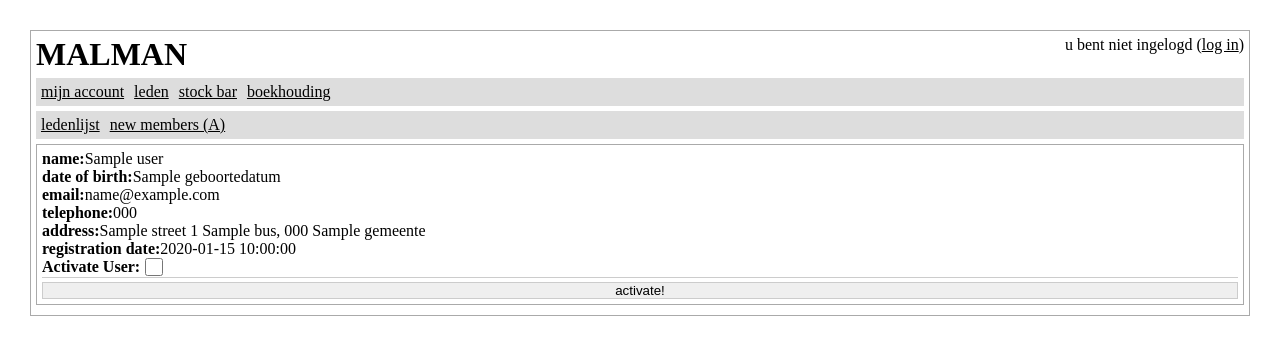
After one commit to voidwarranties/MALMan, a Flask app: template MALMan/templates/new_members.html in a window 1280 px wide. The commit adds this page. Shown: the top 355 px of the page. Run offline with Flask 2, Linux system fonts and the light colour scheme; the template is opened without the code that fills it: most values are stand-ins (such as "Sample title", 1, 10 or a date in 2020); parts of the project's set-up code (start-up, migrations or seed data) failed here and were passed over.

Commit message:
added activation and desactivation of members

```diff
--- a/MALMan/static/style.css
+++ b/MALMan/static/style.css
@@ -152,3 +152,13 @@ input[type="submit"] {
 	width: 20px !important;
 	color: transparent;
 }
+
+/*new members*/
+dt, dd {
+	float: left;
+}
+dt {
+	clear: left;
+	float: left;
+	font-weight: bold;
+}
--- a/MALMan/templates/base.html
+++ b/MALMan/templates/base.html
@@ -34,6 +34,7 @@
 {%- elif category == "leden" -%}
 			<ul id="menu" class="cf">
 				<li><a href="leden">ledenlijst</a></li>
+				<li><a href="new_members">new members (A)</a></li>
 			</ul>
 {%- elif category == "stock" -%}
 			<ul id="menu" class="cf">
--- a/MALMan/templates/leden_edit_account.html
+++ b/MALMan/templates/leden_edit_account.html
@@ -26,8 +26,10 @@
 				{%- if role == perm %} checked {% endif %}
 			{%- endfor -%}
 		\></p>
-
 	{% endfor %}
+	<h2>Membership</h2>
+		<p class="cf"><label>is an active member</label><input type="checkbox" name="actief_lid" value="True" {% if userdata.actief_lid %} checked {%endif%} \></p>
+		<p class="cf"><label>Monthly dues (€)</label><input type="text" value="{{ userdata.membership_dues }}" name="membership_dues" \></p>
 	<input type="submit" value="pas de gegevens aan!" />
 </form>
 {% endblock %}
--- a/MALMan/templates/ledenlijst.html
+++ b/MALMan/templates/ledenlijst.html
@@ -31,11 +31,11 @@
 			<td>{{ user.geboortedatum }}</td>
 			<td>
 				{%- if user.show_email or perm_members -%}{{- user.email -}}{%- else -%} hidden {%- endif -%}
-				{%- if not user.show_email and perm_members -%} (hidden){%- endif -%}
+				{%- if not user.show_email and perm_members %} (hidden){%- endif -%}
 			</td>
 			<td>
 				{%- if user.show_telephone or perm_members -%}{{- user.telephone -}}{%- else -%} hidden {%- endif -%}
-				{%- if not user.show_telephone and perm_members -%} (hidden){%- endif -%}
+				{%- if not user.show_telephone and perm_members %} (hidden){%- endif -%}
 			</td>
 			<td>{{ user.street }} {{ user.number }}{% if user.bus %} {{ user.bus }}{% endif %}, {{ user.postalcode }} {{ user.gemeente }}</td>
 			<td>{{ user.member_since }}</td>
--- /dev/null
+++ b/MALMan/templates/new_members.html
@@ -0,0 +1,22 @@
+{% extends "base.html" %}
+{% set category = "leden" %}
+{% block title %}leden{% endblock %}
+{% block content %}
+<form action="new_members" id="new_members" method="POST" class="cf">
+{%- for user in users %}
+	<dl>
+		<dt>name: </dt><dd>{{ user.name }}</dd>
+		<dt>date of birth: </dt><dd>{{ user.geboortedatum }}</dd>
+		<dt>email: </dt><dd>{{- user.email -}}</dd>
+		<dt>telephone: </dt><dd>{{- user.telephone -}}</dd>
+		<dt>address: </dt><dd>{{ user.street }} {{ user.number }}{% if user.bus %} {{ user.bus }}{% endif %}, {{ user.postalcode }} {{ user.gemeente }}</dd>
+		<dt>registration date: </dt><dd>{{ user.member_since }}</dd>
+    	<dt>Activate User: </dt><dd><input type="checkbox" name="activate_{{ user.id }}" /></dd>
+    	<p>
+	</dl>
+{% endfor %}
+	<input type="submit" value="activate!" />
+</form>
+
+
+{% endblock %}
```
Also changed, not shown: MALMan/views.py (+38 -8 lines).
